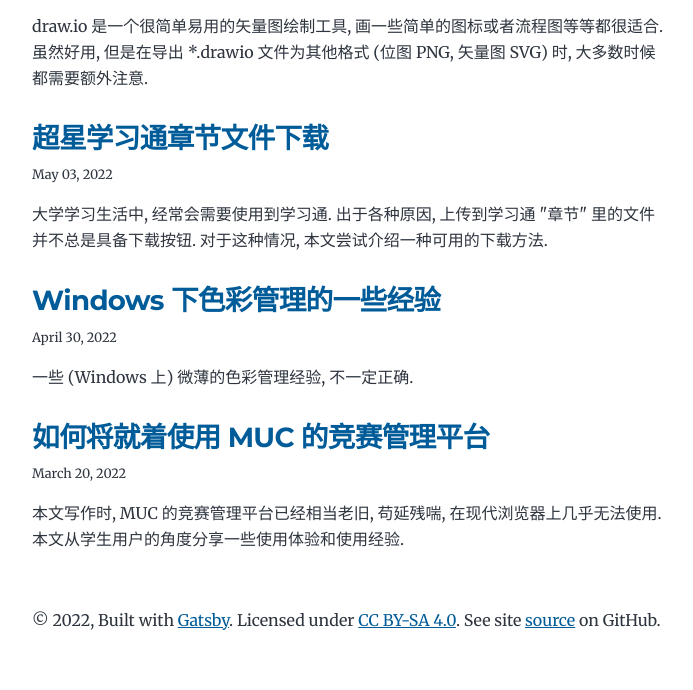
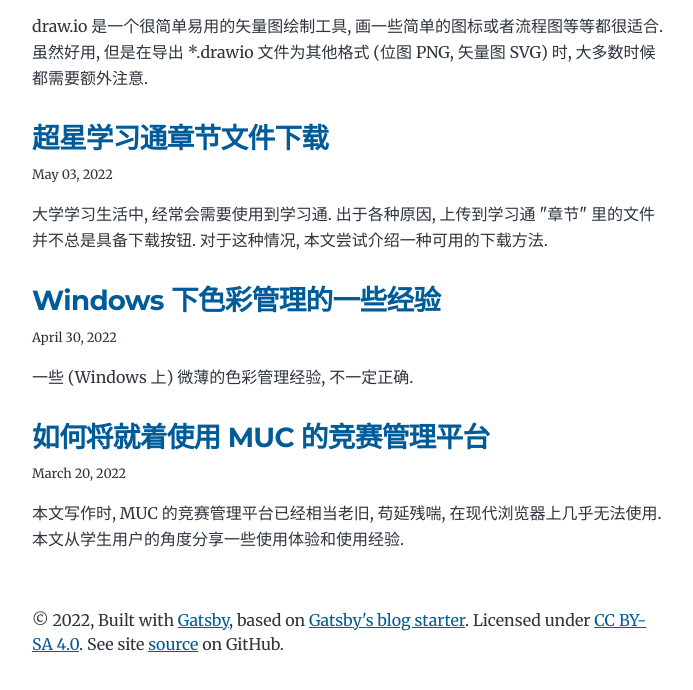
Before and after one commit to kLiHz/personal-site, a Gatsby site: page / in a window 1280 px wide. Shown: the part 611-1301 px from the top of the page, without its empty margins (292-985 px from the left). Built offline with nearby package versions, Linux system fonts and the light colour scheme; Gatsby itself is replaced by a stand-in of ours.

Commit message:
Point out "Gatsby's blog starter" in footer

```diff
--- a/src/components/layout.js
+++ b/src/components/layout.js
@@ -28,6 +28,7 @@ const Layout = ({ location, title, children }) => {
         © {new Date().getFullYear()}, Built with
         {` `}
         <a href="https://www.gatsbyjs.com">Gatsby</a>
+        , based on <a href="https://github.com/gatsbyjs/gatsby-starter-blog">Gatsby's blog starter</a>
         . Licensed under <a href="https://creativecommons.org/licenses/by-sa/4.0/">CC BY-SA 4.0</a>
         . See site <a href="https://github.com/tsagaanbar/tsagaanbar.github.io">source</a> on GitHub.
       </footer>
```
